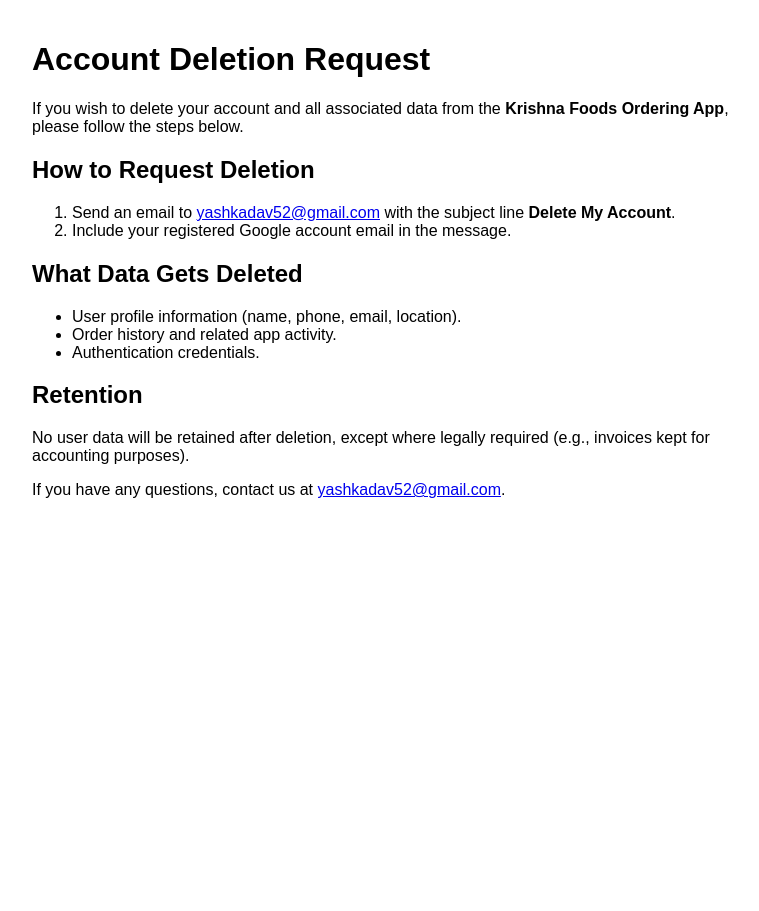
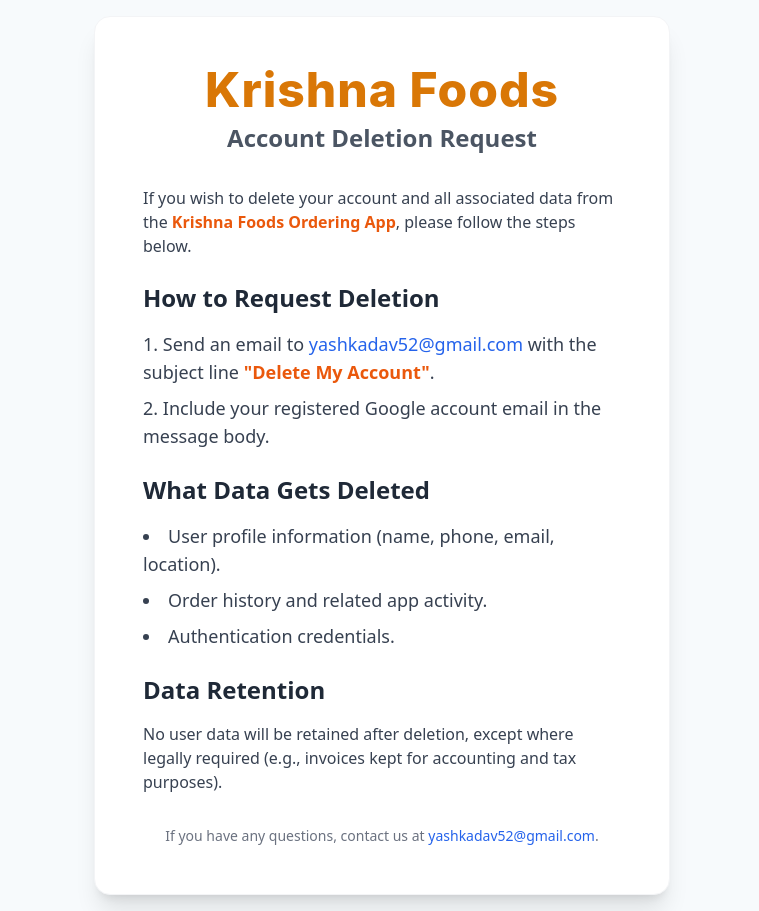
Before and after one commit to yashajaykadav/krishnafoods-account-deletion, a plain HTML site: page index.html in a window 1280 px wide. Shown: the whole page, without its empty margins (258-1017 px from the left). Before the commit the page ends 800 px from the top, so only its background shows below. Drawn offline with nearby package versions, Linux system fonts and the light colour scheme.

Commit message:
Update index.html

```diff
--- a/index.html
+++ b/index.html
@@ -4,37 +4,81 @@
     <meta charset="UTF-8">
     <meta name="viewport" content="width=device-width, initial-scale=1.0">
     <title>Account Deletion - Krishna Foods</title>
+    <!-- Use Tailwind CSS for easy and responsive styling -->
+    <script src="https://cdn.tailwindcss.com"></script>
+    <style>
+        /* A gentle background color for the body */
+        body {
+            background-color: #f7fafc;
+        }
+
+        /* Custom style for the app name to make it stand out */
+        .app-name {
+            font-family: 'Inter', sans-serif;
+            font-weight: 800;
+            letter-spacing: 1px;
+            color: #d97706; /* A warm, food-related orange */
+        }
+    </style>
 </head>
-<body style="font-family: Arial, sans-serif; max-width: 700px; margin: auto; padding: 20px;">
-  <h1>Account Deletion Request</h1>
+<body class="flex items-center justify-center min-h-screen p-4">
+
+    <!-- Main container for the content, centered on the page -->
+    <div class="max-w-xl w-full bg-white rounded-2xl shadow-xl p-8 md:p-12 border border-gray-100">
+
+        <!-- Header section with a stylized app name -->
+        <header class="text-center mb-8">
+            <h1 class="text-4xl md:text-5xl font-extrabold text-gray-800 mb-2">
+                <span class="app-name">Krishna Foods</span>
+            </h1>
+            <p class="text-xl md:text-2xl text-gray-600 font-semibold">Account Deletion Request</p>
+        </header>
+
+        <!-- Main content section -->
+        <main class="text-gray-700 space-y-6">
             <p>
                 If you wish to delete your account and all associated data from the
-    <strong>Krishna Foods Ordering App</strong>, please follow the steps below.
+                <strong class="text-orange-600">Krishna Foods Ordering App</strong>, please follow the steps below.
             </p>
 
-  <h2>How to Request Deletion</h2>
-  <ol>
-    <li>Send an email to <a href="mailto:yashkadav52@gmail.com">yashkadav52@gmail.com</a>
-        with the subject line <strong>Delete My Account</strong>.</li>
-    <li>Include your registered Google account email in the message.</li>
+            <!-- Section for deletion instructions -->
+            <div>
+                <h2 class="text-2xl font-bold text-gray-800 mb-4">How to Request Deletion</h2>
+                <ol class="list-decimal list-inside space-y-2 text-lg">
+                    <li>Send an email to <a href="mailto:yashkadav52@gmail.com" class="text-blue-600 hover:underline">yashkadav52@gmail.com</a>
+                        with the subject line <strong class="text-orange-600">"Delete My Account"</strong>.
+                    </li>
+                    <li>Include your registered Google account email in the message body.</li>
                 </ol>
+            </div>
 
-  <h2>What Data Gets Deleted</h2>
-  <ul>
+            <!-- Section for data that gets deleted -->
+            <div>
+                <h2 class="text-2xl font-bold text-gray-800 mb-4">What Data Gets Deleted</h2>
+                <ul class="list-disc list-inside space-y-2 text-lg">
                     <li>User profile information (name, phone, email, location).</li>
                     <li>Order history and related app activity.</li>
                     <li>Authentication credentials.</li>
                 </ul>
+            </div>
 
-  <h2>Retention</h2>
+            <!-- Retention policy section -->
+            <div>
+                <h2 class="text-2xl font-bold text-gray-800 mb-4">Data Retention</h2>
                 <p>
                     No user data will be retained after deletion, except where legally required
-    (e.g., invoices kept for accounting purposes).
+                    (e.g., invoices kept for accounting and tax purposes).
                 </p>
+            </div>
+        </main>
 
+        <!-- Footer section -->
+        <footer class="mt-8 text-center text-gray-500 text-sm">
             <p>
                 If you have any questions, contact us at
-    <a href="mailto:yashkadav52@gmail.com">yashkadav52@gmail.com</a>.
+                <a href="mailto:yashkadav52@gmail.com" class="text-blue-600 hover:underline">yashkadav52@gmail.com</a>.
             </p>
+        </footer>
+    </div>
 </body>
 </html>
```
Lines whose indentation alone changed are shown as unchanged.
